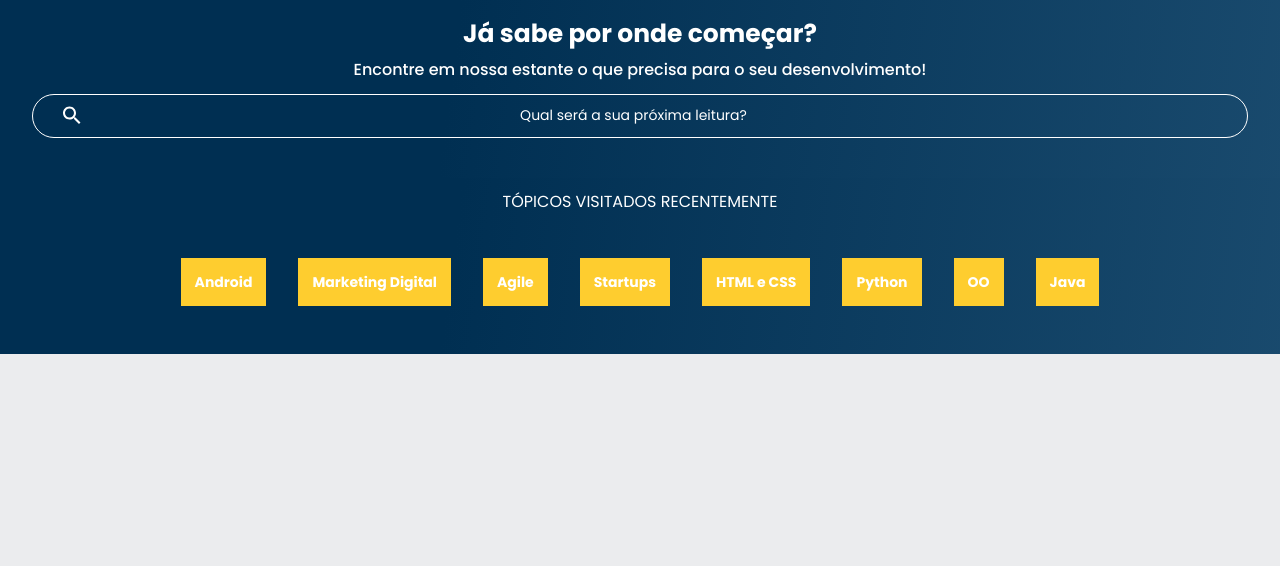
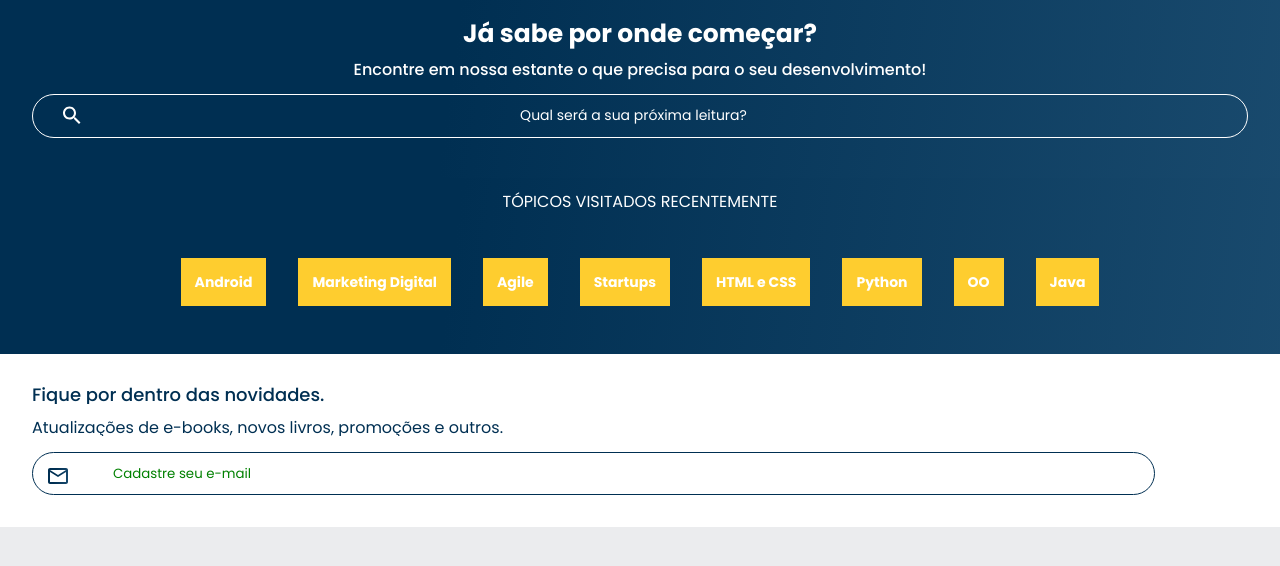
Before and after one commit to andreia025martins/GE--Turma-K, a plain HTML site: page index.html in a window 1280 px wide. Shown: the part 104-670 px from the top of the page. Drawn offline with Linux system fonts and the light colour scheme.

Commit message:
Seção rodapé

```diff
--- a/index.html
+++ b/index.html
@@ -65,6 +65,12 @@
       </ul>
     </section>
 
+    <section class="contato">
+      <h2 class="contato__titulo">Fique por dentro das novidades.</h2>
+      <p class="contato__texto">Atualizações de e-books, novos livros, promoções e outros.</p>
+      <input type="email" placeholder="Cadastre seu e-mail" class="contato__email">
+    </section>
+
 
 
 </body>
--- a/style.css
+++ b/style.css
@@ -1,6 +1,7 @@
 @import url("styles/header.css");
 @import url("styles/banner.css");
 @import url("styles/topicos.css");
+@import url("styles/contato.css");
 
 :root{
     --cor-de-fundo: #EBECEE;
--- /dev/null
+++ b/styles/contato.css
@@ -0,0 +1,36 @@
+.contato{
+    background: var(--branco);
+    padding: 2em;
+}
+
+.contato__titulo{
+    font-size: 18px;
+    font-weight: 500;
+}
+
+.contato__texto{
+    font-weight: 300;
+    margin: 1em 0;
+}
+
+.contato__titulo, .contato__texto{
+    background: var(--azul-degrade);
+    -webkit-background-clip: text;
+    -webkit-text-fill-color: transparent;
+    background-clip: text;
+}
+
+.contato__email{
+    padding: 1em;
+    border: 1px solid var(--azul);
+    border-radius: 24px;
+    width: 90%;
+    color: var(--azul)
+}
+
+.contato__email::placeholder{
+    font-family: var(--fonte-principal);
+    color: green;
+    background: url("../img/Email.svg") no-repeat;
+    padding-left: 5em;
+}
```
